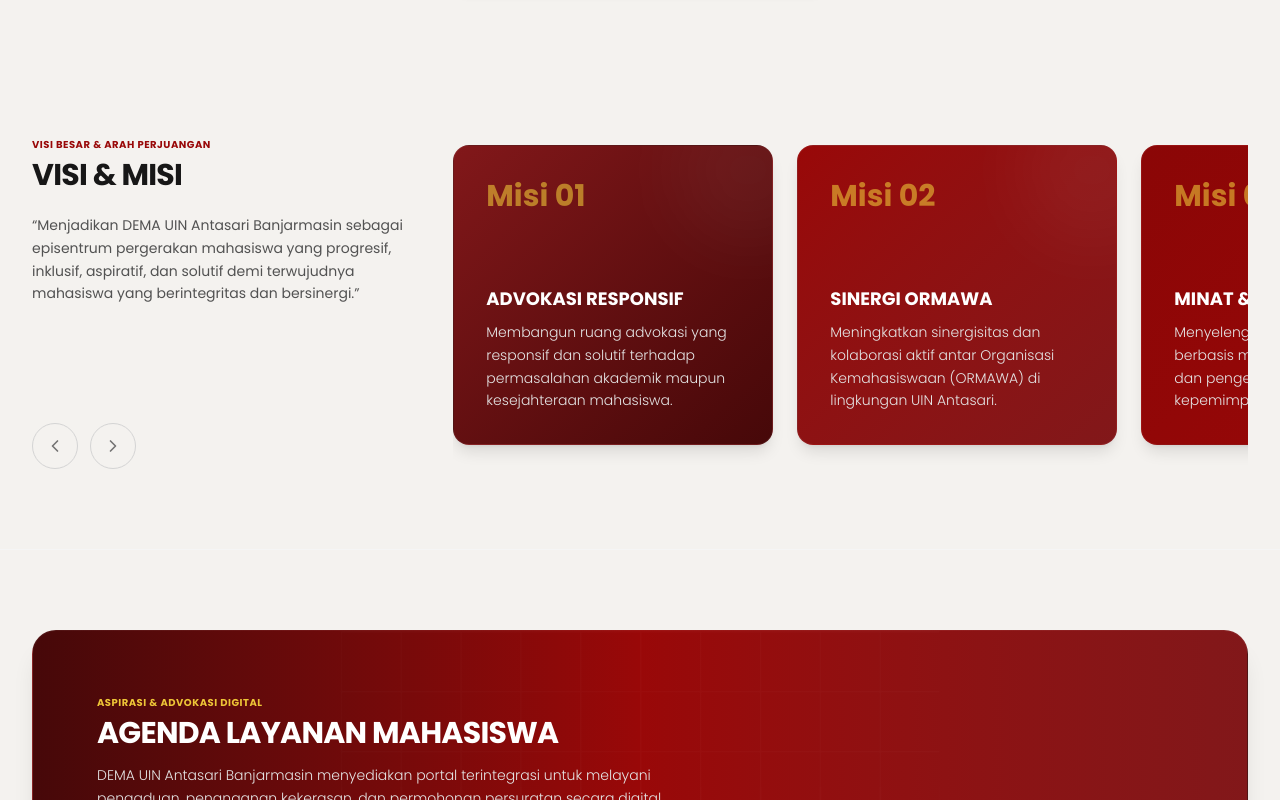
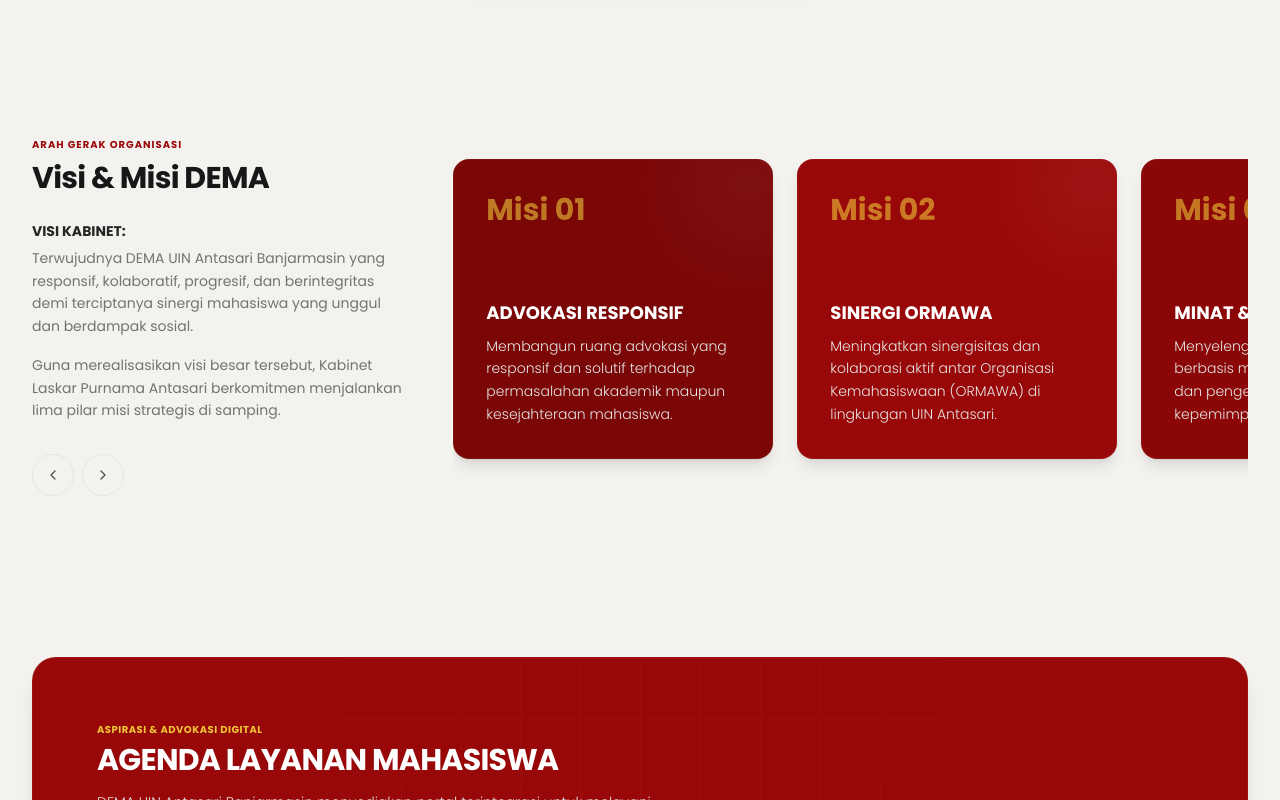
Before and after one commit to ihsanelfikrie/dema-uinantasari-web, a Next.js app: page / in a window 1280 px wide. Shown: the part 1500-2300 px from the top of the page. Built offline with nearby package versions, Linux system fonts and the light colour scheme; no server answers; the database is empty.

Commit message:
style: ubah warna bergradasi menjadi warna flat solid sesuai palet resmi

```diff
--- a/src/components/home/AgendaTerkini.tsx
+++ b/src/components/home/AgendaTerkini.tsx
@@ -33,8 +33,8 @@
 
   return (
     <section className="bg-brand-background dark:bg-brand-dark-bg py-20 px-4 sm:px-6 lg:px-8 max-w-7xl mx-auto border-b border-neutral-100 dark:border-red-950/20 transition-colors duration-300">
-      {/* Curved Container with Crimson gradient */}
-      <div className="bg-gradient-to-r from-red-950 via-brand-primary to-red-900 rounded-3xl p-8 sm:p-12 md:p-16 relative overflow-hidden shadow-xl border border-white/5">
+      {/* Curved Container with flat brand color */}
+      <div className="bg-brand-primary rounded-3xl p-8 sm:p-12 md:p-16 relative overflow-hidden shadow-xl border border-white/5">
 
         {/* Background grid texture */}
         <div className="absolute inset-0 opacity-[0.02] pointer-events-none select-none flex items-center justify-center">
--- a/src/components/home/HeroSection.tsx
+++ b/src/components/home/HeroSection.tsx
@@ -151,9 +151,6 @@
       {/* Full Background Group Photo with crimson tint overlay for Dark Mode */}
       <div className="absolute inset-0 bg-[url('/images/kabinet/hero-bg-dark.jpg')] bg-cover bg-center bg-no-repeat opacity-0 dark:opacity-[0.55] pointer-events-none select-none transition-all duration-300 z-0"></div>
 
-      {/* Faint overlay grid on top of background */}
-      <div className="absolute inset-0 bg-gradient-to-b from-brand-background/40 via-transparent to-brand-background/60 dark:from-brand-dark-bg/60 dark:via-transparent dark:to-brand-dark-bg/60 z-0"></div>
-
       {/* Left Leader Portrait (Ketua) */}
       <img
         src="/images/kabinet/ketua.png"
--- a/src/components/home/VisiMisiSection.tsx
+++ b/src/components/home/VisiMisiSection.tsx
@@ -11,31 +11,31 @@
       no: "01",
       title: "Advokasi Responsif",
       desc: "Membangun ruang advokasi yang responsif dan solutif terhadap permasalahan akademik maupun kesejahteraan mahasiswa.",
-      bg: "from-red-900 to-red-950",
+      bg: "bg-[#7a0606]",
     },
     {
       no: "02",
       title: "Sinergi Ormawa",
       desc: "Meningkatkan sinergisitas dan kolaborasi aktif antar Organisasi Kemahasiswaan (ORMAWA) di lingkungan UIN Antasari.",
-      bg: "from-brand-primary to-red-900",
+      bg: "bg-brand-primary",
     },
     {
       no: "03",
       title: "Minat & Bakat",
       desc: "Menyelenggarakan program kerja berbasis minat, bakat, keilmuan, dan pengembangan kepemimpinan mahasiswa.",
-      bg: "from-[#8b0606] to-brand-primary",
+      bg: "bg-[#8b0606]",
     },
     {
       no: "04",
       title: "Informasi Transparan",
       desc: "Mengoptimalkan penyebaran informasi yang transparan, komunikatif, dan edukatif melalui media informasi resmi DEMA.",
-      bg: "from-red-900 to-red-950",
+      bg: "bg-[#7a0606]",
     },
     {
       no: "05",
       title: "Sosial Keagamaan",
       desc: "Menumbuhkan kesadaran sosial-keagamaan melalui aksi nyata pengabdian kepada masyarakat luas.",
-      bg: "from-brand-primary to-red-900",
+      bg: "bg-brand-primary",
     },
   ];
 
@@ -52,35 +52,39 @@
   return (
     <section className="bg-brand-background dark:bg-brand-dark-bg py-20 px-4 sm:px-6 lg:px-8 max-w-7xl mx-auto border-b border-neutral-100 dark:border-red-950/20 transition-colors duration-300">
       <div className="grid grid-cols-1 lg:grid-cols-12 gap-12 items-center">
-        {/* Left Column (Visi & Controls) */}
-        <div className="lg:col-span-4 flex flex-col justify-between h-full">
-          <div>
-            <span className="text-[10px] font-bold text-brand-primary dark:text-brand-secondary uppercase tracking-wider block mb-2">
-              Visi Besar & Arah Perjuangan
+        {/* Left Column (Heading) */}
+        <div className="lg:col-span-4 space-y-6">
+          <div className="space-y-2">
+            <span className="text-[10px] font-bold text-brand-primary dark:text-brand-secondary uppercase tracking-widest block font-poppins">
+              Arah Gerak Organisasi
             </span>
-            <h2 className="text-3xl font-extrabold text-neutral-900 dark:text-neutral-100 font-poppins tracking-tight uppercase leading-none">
-              Visi & Misi
+            <h2 className="text-2xl font-bold tracking-tight text-neutral-900 dark:text-neutral-100 sm:text-3xl font-poppins">
+              Visi & Misi DEMA
             </h2>
-            <p className="mt-6 text-sm text-neutral-600 dark:text-neutral-300 leading-relaxed">
-              &ldquo;Menjadikan DEMA UIN Antasari Banjarmasin sebagai episentrum pergerakan mahasiswa yang progresif, inklusif, aspiratif, dan solutif demi terwujudnya mahasiswa yang berintegritas dan bersinergi.&rdquo;
+          </div>
+
+          <div className="space-y-4 text-xs sm:text-sm text-neutral-500 font-poppins leading-relaxed">
+            <p>
+              <strong className="text-neutral-800 dark:text-neutral-200 block mb-1">VISI KABINET:</strong>
+              Terwujudnya DEMA UIN Antasari Banjarmasin yang responsif, kolaboratif, progresif, dan berintegritas demi terciptanya sinergi mahasiswa yang unggul dan berdampak sosial.
+            </p>
+            <p>
+              Guna merealisasikan visi besar tersebut, Kabinet Laskar Purnama Antasari berkomitmen menjalankan lima pilar misi strategis di samping.
             </p>
           </div>
 
-          {/* Slider controls */}
-          <div className="mt-8 flex gap-3">
+          <div className="flex gap-2 pt-2">
             <button
               onClick={() => scroll("left")}
-              className="p-3 rounded-full border border-neutral-300 dark:border-red-950/50 hover:bg-neutral-100 dark:hover:bg-brand-darkCard hover:text-brand-primary dark:hover:text-brand-secondary transition-all cursor-pointer text-neutral-500"
-              aria-label="Scroll Left"
+              className="p-3 border border-neutral-200 dark:border-red-950/40 rounded-full hover:bg-neutral-100 dark:hover:bg-brand-darkCard text-neutral-600 dark:text-neutral-300 hover:text-brand-primary dark:hover:text-brand-secondary hover:border-transparent transition-all cursor-pointer"
             >
-              <ChevronLeft className="h-5 w-5" />
+              <ChevronLeft className="h-4 w-4" />
             </button>
             <button
               onClick={() => scroll("right")}
-              className="p-3 rounded-full border border-neutral-300 dark:border-red-950/50 hover:bg-neutral-100 dark:hover:bg-brand-darkCard hover:text-brand-primary dark:hover:text-brand-secondary transition-all cursor-pointer text-neutral-500"
-              aria-label="Scroll Right"
+              className="p-3 border border-neutral-200 dark:border-red-950/40 rounded-full hover:bg-neutral-100 dark:hover:bg-brand-darkCard text-neutral-600 dark:text-neutral-300 hover:text-brand-primary dark:hover:text-brand-secondary hover:border-transparent transition-all cursor-pointer"
             >
-              <ChevronRight className="h-5 w-5" />
+              <ChevronRight className="h-4 w-4" />
             </button>
           </div>
         </div>
@@ -95,7 +99,7 @@
             {missions.map((mission) => (
               <div
                 key={mission.no}
-                className={`snap-start shrink-0 w-[280px] sm:w-[320px] bg-gradient-to-br ${mission.bg} rounded-2xl p-6 sm:p-8 flex flex-col justify-between min-h-[300px] border border-white/5 shadow-lg relative overflow-hidden group`}
+                className={`snap-start shrink-0 w-[280px] sm:w-[320px] ${mission.bg} rounded-2xl p-6 sm:p-8 flex flex-col justify-between min-h-[300px] border border-white/5 shadow-lg relative overflow-hidden group`}
               >
                 {/* Decorative glow inside card */}
                 <div className="absolute -right-12 -top-12 h-36 w-36 rounded-full bg-white/5 blur-2xl group-hover:bg-white/10 transition-all duration-300"></div>
```
Also changed, not shown: 1 other file (tests, documents, lock files or other folders).
